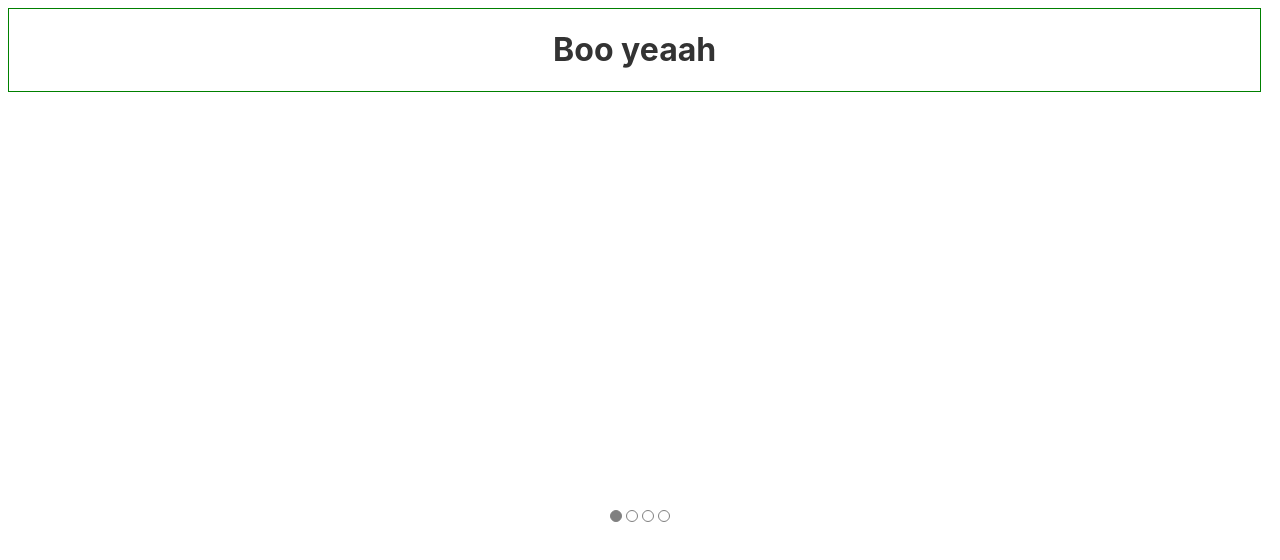
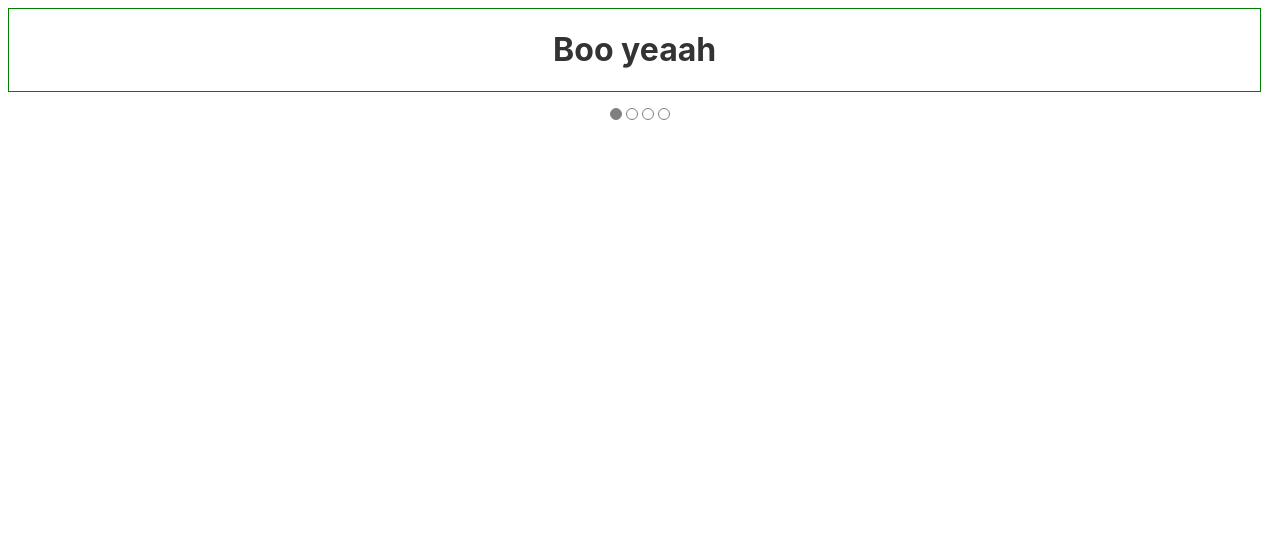
Before and after one commit to SharifClick/svelte-swipe, a Svelte app: page / in a window 1280 px wide. Shown: the top 560 px of the page. Built offline with nearby package versions, Linux system fonts and the light colour scheme.

Commit message:
overriding props

```diff
--- a/src/App.svelte
+++ b/src/App.svelte
@@ -3,6 +3,10 @@
 </script>
 
 <style>
+  :root{
+    --sv-swipe-panel-height: 100px;
+    /* --sv-swipe-indicator-active-color:grey; */
+  }
   .is-center{
     display: flex;
     justify-content: center;
```
